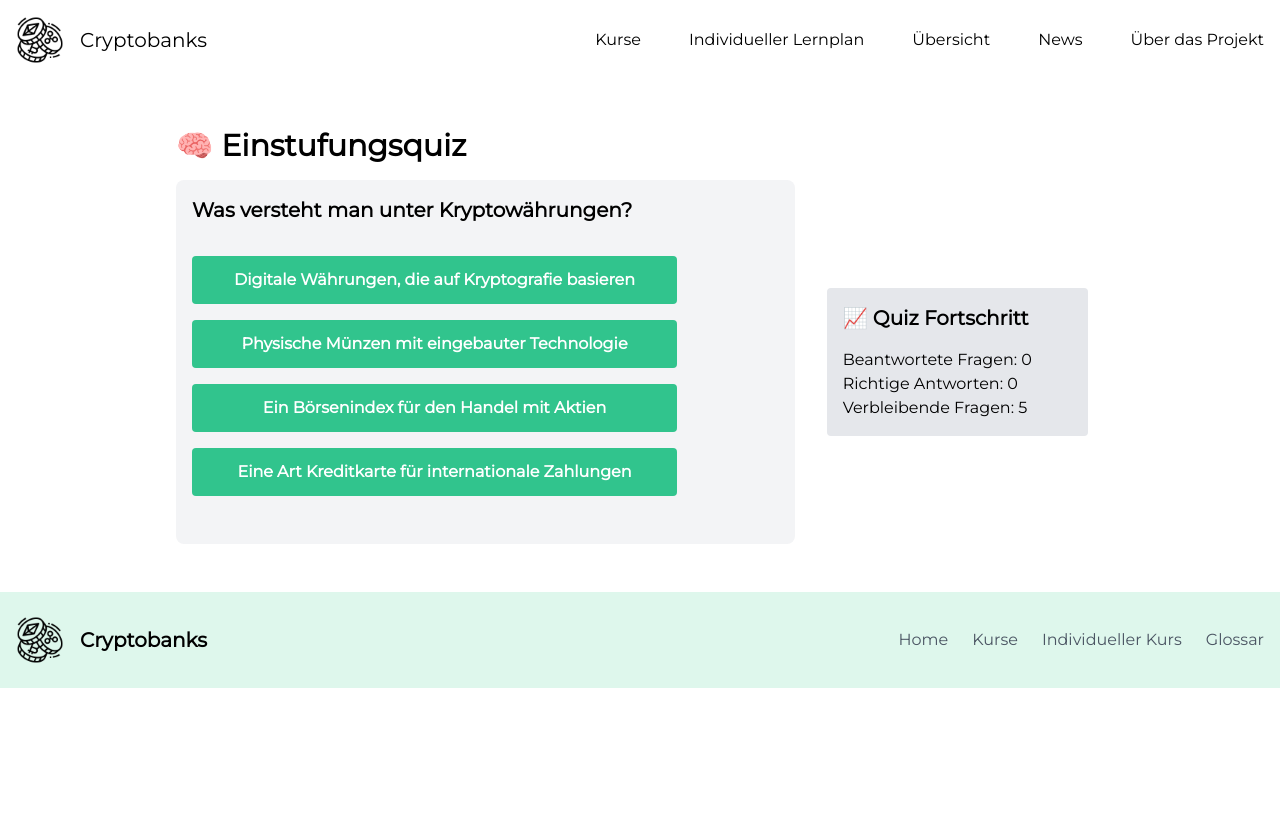
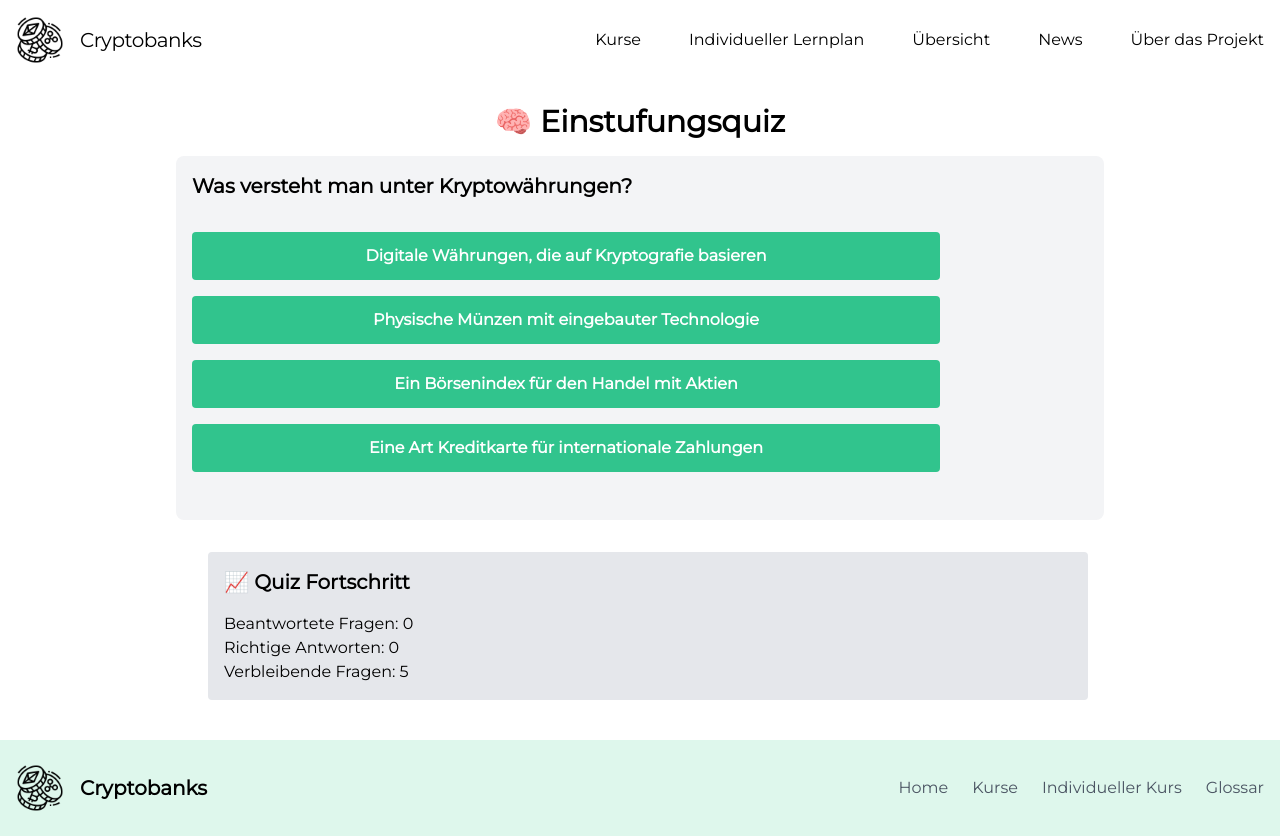
Before and after one commit to jansteinbacher/pjs_cryptobanks, a React (Create React App) app in the folder cryptobanks-webapp/: page /einstufungsquiz in a window 1280 px wide. Before the commit the page ends 800 px from the top, so only its background shows below. Built offline with nearby package versions, Linux system fonts and the light colour scheme; what tailwindcss-animated would draw is missing.

Commit message:
minor update

```diff
--- a/cryptobanks-webapp/src/components/Einstufungsquiz.jsx
+++ b/cryptobanks-webapp/src/components/Einstufungsquiz.jsx
@@ -114,10 +114,10 @@ const Quiz = () => {
   }
 
     return (
-        <div className="container mx-auto py-12 px-12 max-w-screen-lg">
-            <h2 className="text-3xl font-bold mb-4">🧠 Einstufungsquiz</h2>
-            <div className='flex items-center justify-center'>
-          <div className="w-full md:w-2/3 p-4 md:pr-8 bg-gray-100 rounded-lg">
+      <div className="container mx-auto py-6 px-4 md:px-12 max-w-screen-lg">
+      <h2 className="text-2xl md:text-3xl font-bold mb-4 text-center">🧠 Einstufungsquiz</h2>
+      <div className='flex flex-col items-center'>
+        <div className="w-full p-4 md:pr-8 bg-gray-100 rounded-lg">
 
             <div className="mb-8">
               {!quizFinished ? (
@@ -159,8 +159,8 @@ const Quiz = () => {
                 </>
               )}
             </div>
-      </div>
-      <div className="w-full md:w-1/3 p-4 md:pl-8">
+            </div>
+        <div className="w-full p-4 md:pl-8 mt-4">
         <div className="bg-gray-200 p-4 rounded">
           <h3 className="text-xl font-bold mb-4">📈 Quiz Fortschritt</h3>
           <p>Beantwortete Fragen: {userAnswers.filter((answer) => answer !== null).length}</p>
--- a/cryptobanks-webapp/src/components/Hero.jsx
+++ b/cryptobanks-webapp/src/components/Hero.jsx
@@ -8,10 +8,10 @@ const Hero = () => {
     <div className="bg-white">
       <div className="container mx-auto py-12 px-12 max-w-screen-lg">
         <div className="text-center md:text-left mb-8">
-          <h1 className="text-2xl md:text-4xl font-bold text-gray-800 mb-4">
+          <h1 className="text-2xl md:text-4xl font-bold text-gray-800 mb-4 tracking-tight">
             Kryptoinformationen für Mitarbeitende im Bankenwesen
           </h1>
-          <p className="text-xl text-gray-400">
+          <p className="text-xl text-gray-400 ">
             Werde ein <span className="text-[#00DFA2] font-bold">Krypto-Experte</span>! Wähle aus verschiedenen Lernmöglichkeiten!
           </p>
         </div>
--- a/cryptobanks-webapp/src/components/Navbar.jsx
+++ b/cryptobanks-webapp/src/components/Navbar.jsx
@@ -14,7 +14,7 @@ const Navbar = () => {
         <a href="/" className="mb-4 sm:mb-0">
           <div className="text-xl flex items-center">
             <img className="w-12 h-auto mr-4" src={Crypto} alt="Crypto" />
-            <span className="text-center">Cryptobanks</span>
+            <span className="text-center tracking-tight">Cryptobanks</span>
           </div>
         </a>
       </div>
```
